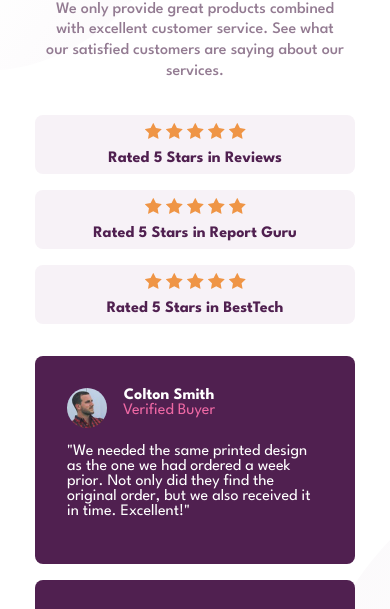
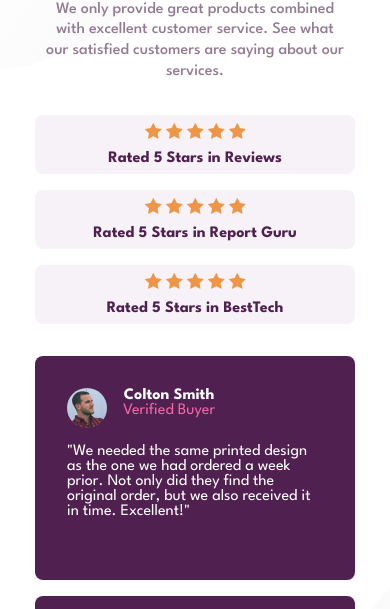
Before and after one commit to Paciott/social-proof-section, a plain HTML site: page index.html in a window 390 px wide. Shown: the part 162-771 px from the top of the page. Drawn offline with Linux system fonts and the light colour scheme.

Commit message:
update breakpoints

```diff
--- a/style/style.scss
+++ b/style/style.scss
@@ -23,7 +23,7 @@ $White: hsl(0, 0%, 100%);
 }
 
 body {
-  margin: 0;
+  margin: 0 1rem;
   height: 100%;
   font-family: "League Spartan", sans-serif;
   @include flexCenter();
@@ -75,7 +75,7 @@ body {
 
 .card {
   background-color: $Very-Dark-Magenta;
-  min-height: 13rem;
+  min-height: 14rem;
   @include size();
 
   .customer {
@@ -119,7 +119,7 @@ body {
   }
 }
 
-@media (min-width: 1100px) {
+@media (min-width: 850px) {
   body {
     height: 100vh;
     background-image: url(../images/bg-pattern-top-desktop.svg),
```
Also changed, not shown: screenshots/Desktop preview.png, screenshots/Mobile preview.png, style/style.css, 1 other file.
